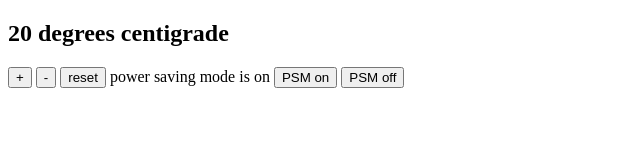
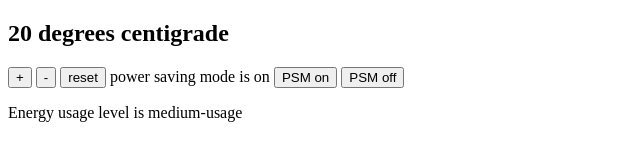
Before and after one commit to alakijaayo/thermostat, a plain HTML site: page index.html in a window 1280 px wide. Both pictures are taken after a click on the button "PSM on". Shown: the whole page, without its empty margins (0-640 px from the left). Drawn offline with nearby package versions, Linux system fonts and the light colour scheme.

Commit message:
minor adjustments

```diff
--- a/index.html
+++ b/index.html
@@ -10,9 +10,11 @@
         <button id="temperature-up">+</button>
         <button id="temperature-down">-</button>
         <button id="temperature-reset">reset</button>
-        power saving mode is <span id="power-saving-status"></span>
+         <span id="power-saving-status"></span>
         <button id="powersaving-on">PSM on</button>
         <button id="powersaving-off">PSM off</button>
+        <div>
+         Energy usage level is <span id="energy-level"></span>
       </p>
     </section>
     <script
--- a/jasmine-standalone-3.2.1/src/thermostat.js
+++ b/jasmine-standalone-3.2.1/src/thermostat.js
@@ -39,8 +39,15 @@ Thermostat.prototype.isMinimumTemperature = function() {
   return this.temperature === this.MINIMUM_TEMPERATURE;
 }
 
-Thermostat.prototype.isPowerSavingModeOn = function () {
+Thermostat.prototype.isPowerSavingModeOn = function() {
   return this.powerSavingMode === true;
+}
+
+Thermostat.prototype.display = function() {
+  if (this.powerSavingMode === true) {
+    return "on"
+  }
+  return "off"
 }
 
 Thermostat.prototype.switchPowerSavingModeOff = function() {
--- a/thermostatapp.js
+++ b/thermostatapp.js
@@ -1,30 +1,36 @@
 $( document ).ready(function(){
   var thermostat = new Thermostat()
   $("#temperature").text(thermostat.temperature + " degrees centigrade")
+  $("#power-saving-status").text("power saving mode is " + thermostat.display())
+  $("#energy-level").text(thermostat.energyUsage())
 
   $("#temperature-up").click(function() {
     thermostat.up()
     $("#temperature").text(thermostat.temperature + " degrees centigrade")
+    $("#energy-level").text(thermostat.energyUsage())
   })
 
   $("#temperature-down").click(function() {
     thermostat.down()
     $("#temperature").text(thermostat.temperature + " degrees centigrade")
+    $("#energy-level").text(thermostat.energyUsage())
   })
 
   $("#temperature-reset").click(function() {
     thermostat.resetTemperature()
     $("#temperature").text(thermostat.temperature + " degrees centigrade")
+    $("#energy-level").text(thermostat.energyUsage())
   })
 
   $("#powersaving-on").click(function() {
     thermostat.switchPowerSavingModeOn()
-    $("#power-saving-status").text("on")
+    $("#power-saving-status").text("power saving mode is " + thermostat.display())
   })
 
   $("#powersaving-off").click(function() {
     thermostat.switchPowerSavingModeOff()
-    $("#power-saving-status").text("off")
+    $("#power-saving-status").text("power saving mode is " + thermostat.display())
   })
 
+
 })
```
